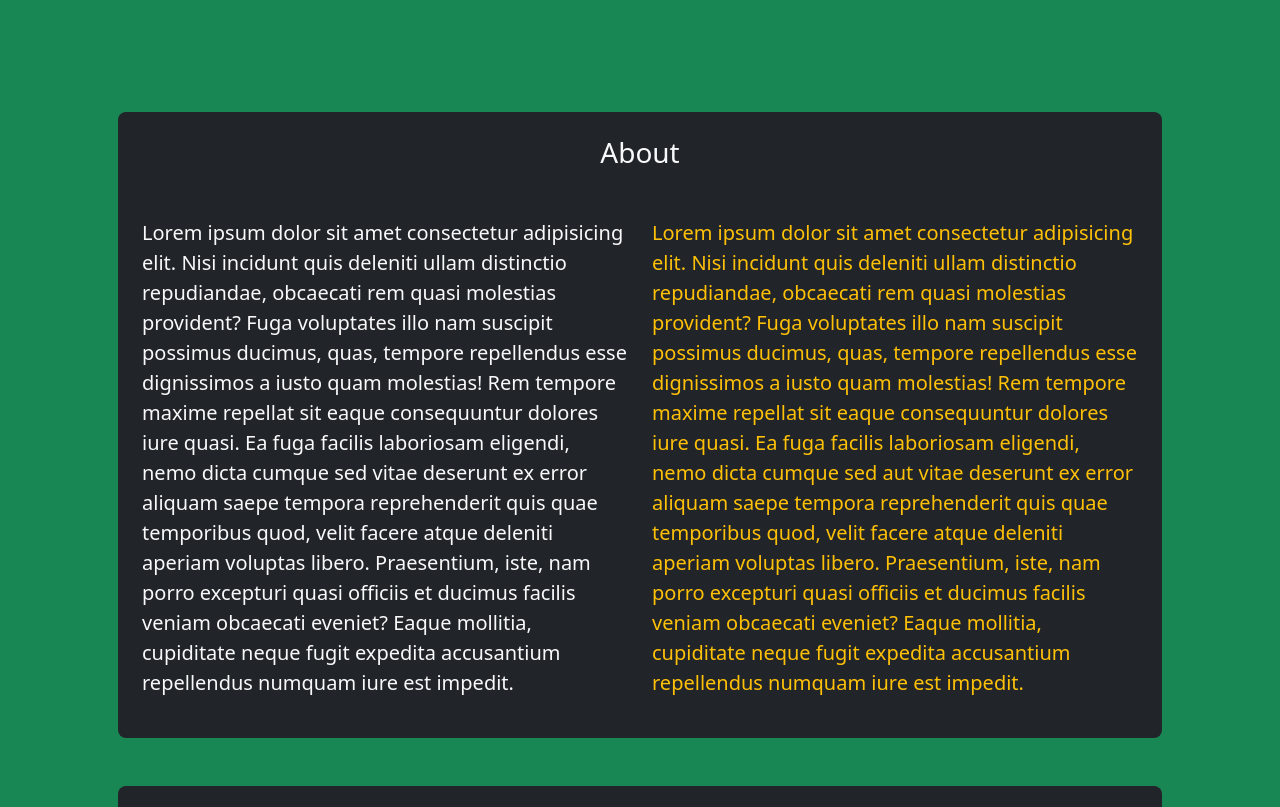
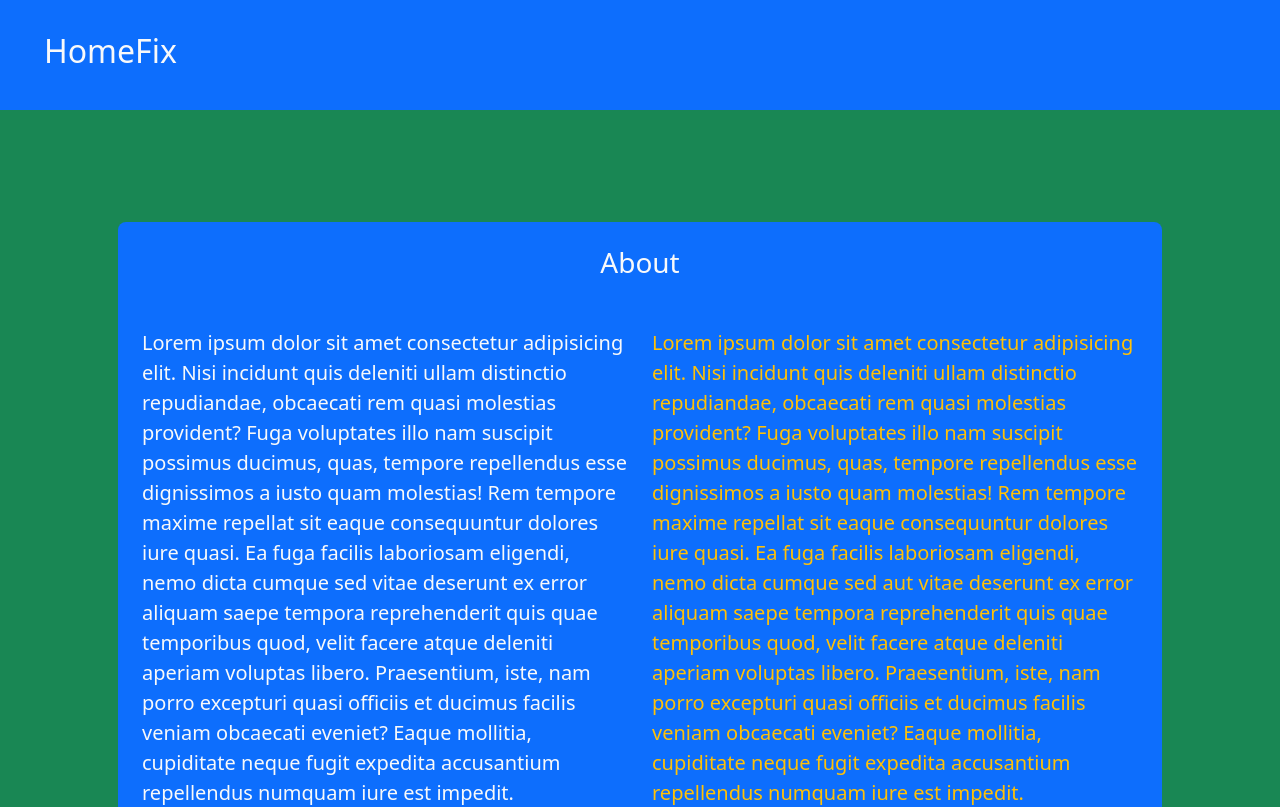
Before and after one commit to Mlindaamani/harp, a Next.js app: page / in a window 1280 px wide. Shown: the top 807 px of the page. Built offline with nearby package versions, Linux system fonts and the light colour scheme.

Commit message:
Modified layout file

```diff
--- a/app/components/UserProfile.jsx
+++ b/app/components/UserProfile.jsx
@@ -1,9 +1,9 @@
 import React from "react";
 
-export const UserProfile = () => {
+export const UserProfile = ({ color }) => {
   return (
     <div className="container">
-      <section className="bg-dark p-4 rounded-3">
+      <section className={`bg-${color} p-4 rounded-3`}>
         <h3 className="text-light text-center mb-5">About</h3>
         <div className="row">
           <div className="col-md-6">
@@ -14,10 +14,10 @@ export const UserProfile = () => {
               possimus ducimus, quas, tempore repellendus esse dignissimos a
               iusto quam molestias! Rem tempore maxime repellat sit eaque
               consequuntur dolores iure quasi. Ea fuga facilis laboriosam
-              eligendi, nemo dicta cumque sed  vitae deserunt ex error
-              aliquam saepe tempora reprehenderit quis quae temporibus quod,
-              velit facere atque deleniti aperiam voluptas libero. Praesentium,
-              iste, nam porro excepturi quasi officiis et ducimus facilis veniam
+              eligendi, nemo dicta cumque sed vitae deserunt ex error aliquam
+              saepe tempora reprehenderit quis quae temporibus quod, velit
+              facere atque deleniti aperiam voluptas libero. Praesentium, iste,
+              nam porro excepturi quasi officiis et ducimus facilis veniam
               obcaecati eveniet? Eaque mollitia, cupiditate neque fugit expedita
               accusantium repellendus numquam iure est impedit.
             </p>
--- a/app/layout.js
+++ b/app/layout.js
@@ -9,7 +9,14 @@ export const metadata = {
 export default function RootLayout({ children }) {
   return (
     <html lang="en">
-      <body className="container-fluid vh-100 m-0 p-0">{children}</body>
+      <body className="container-fluid vh-100 m-0 p-0">
+        <header className="bg-primary text-light p-3 ">
+          <div className="container-fluid">
+            <h1 className="text-start fs-2 p-3">{metadata.title}</h1>
+          </div>
+        </header>
+        {children}
+      </body>
     </html>
   );
 }
--- a/app/users/page.jsx
+++ b/app/users/page.jsx
@@ -1,14 +1,15 @@
 import React from "react";
 import { UserProfile } from "../components/UserProfile";
+
+const colors = ["primary", "secondary", "warning", "info", "dark"];
 
 export default function Users() {
   return (
     <div className="mt-5 p-5 rounded-5 hv-100 container">
       <div className="row gap-5 d-flex">
-        <UserProfile />
-        <UserProfile />
-        <UserProfile />
-        <UserProfile />
+        {colors.map((color, index) => (
+          <UserProfile color={color} key={index} />
+        ))}
       </div>
     </div>
   );
```
